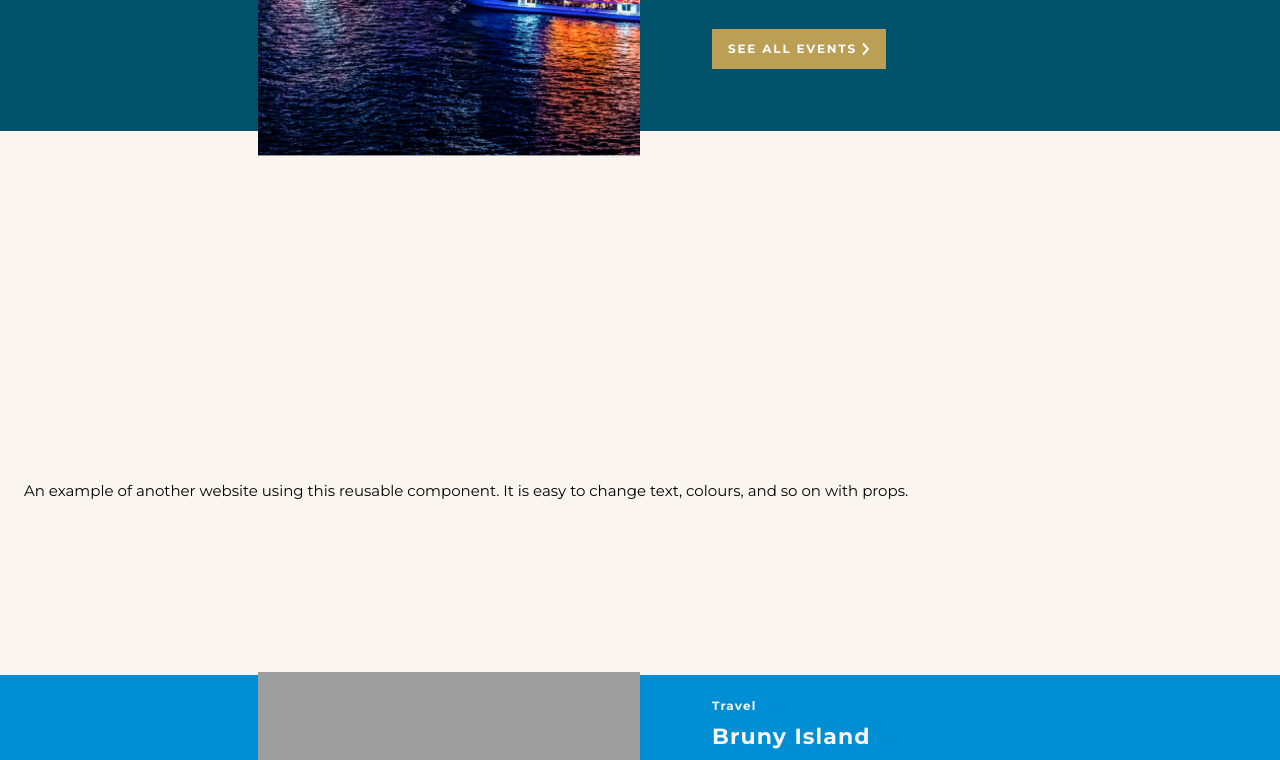
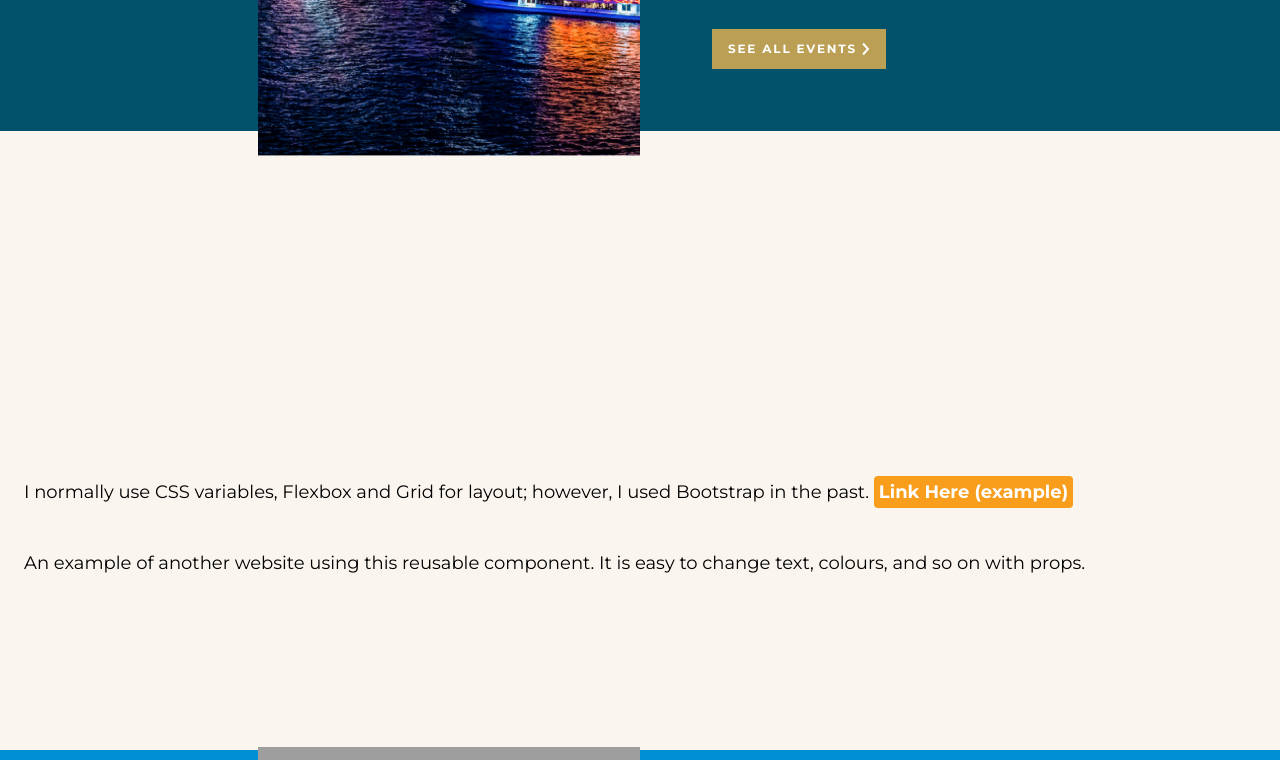
Before and after one commit to sealink/frontend-developer-candidate-test, a React app: page / in a window 1280 px wide. Shown: the part 511-1271 px from the top of the page. Built offline with nearby package versions, Linux system fonts and the light colour scheme; grey boxes are pictures that could not be loaded.

Commit message:
added see all button function

```diff
--- a/src/App.js
+++ b/src/App.js
@@ -10,8 +10,33 @@ const App = () => {
   return (
     <>
       <Info data={events} />
+
+      {/* The code below is just examples and comments. This is not for the code test */}
       <div>
-        <p style={{ padding: '200px var(--baseSpace) var(--baseSpace)' }}>
+        <p
+          style={{
+            padding: '200px var(--baseSpace) var(--baseSpace)',
+            fontSize: '18px',
+          }}
+        >
+          I normally use CSS variables, Flexbox and Grid for layout; however, I
+          used Bootstrap in the past.&nbsp;
+          <a
+            href='https://www.shankaramassageandyoga.com.au/index.html'
+            target='_blank'
+            rel='noopener noreferrer'
+            style={{
+              background: '#f99d1c',
+              color: 'white',
+              padding: '5px',
+              fontWeight: 'bold',
+              borderRadius: '4px',
+            }}
+          >
+            Link Here (example)
+          </a>
+        </p>
+        <p style={{ padding: 'var(--baseSpace)', fontSize: '18px' }}>
           An example of another website using this reusable component. It is
           easy to change text, colours, and so on with props.
         </p>
--- a/src/components/Info.js
+++ b/src/components/Info.js
@@ -23,6 +23,7 @@ const Info = ({
   buttonHoverBackgroundColor = '',
   buttonLink = '#',
 }) => {
+  const [limitItemNumber, setLimitItemNumber] = useState(limit);
   const [activeId, setActiveId] = useState('');
 
   const handleToggle = (id) => {
@@ -30,7 +31,7 @@ const Info = ({
   };
 
   const imageItems = data?.map((item, index) => {
-    while (index < limit) {
+    while (index < limitItemNumber) {
       return (
         <Fragment key={item.id}>
           <img
@@ -52,7 +53,7 @@ const Info = ({
       backgroundColor={backgroundColor}
       infoContainerMaxHeight={infoContainerMaxHeight}
       titleTextColor={titleTextColor}
-      limit={limit}
+      limitItemNumber={limitItemNumber}
     >
       <div className='info-top-title'>
         <h2>{title}</h2>
@@ -70,7 +71,7 @@ const Info = ({
               activeId={activeId}
               onToggle={handleToggle}
               data={data}
-              limit={limit}
+              limitItemNumber={limitItemNumber}
               textColor={accordionTextColor}
               linkColor={accordionLinkColor}
               linkHoverColor={accordionLinkHoverColor}
@@ -84,7 +85,7 @@ const Info = ({
               borderRadius={buttonBorderRadius}
               boxShadow={buttonBoxShadow}
               hoverBackgroundColor={buttonHoverBackgroundColor}
-              onClick={() => (window.location.href = `${buttonLink}`)}
+              onClick={() => setLimitItemNumber(data.length)}
             >
               {buttonText}
               &nbsp;
@@ -105,9 +106,9 @@ const InfoWrapper = styled.section`
   --infoTitleTextColor: ${(props) => props.titleTextColor};
 
   --infoAccordionPaddingTopMultiplierMediaXl: ${(props) =>
-    props.limit > 3 ? 1 : 2};
+    props.limitItemNumber > 3 ? 1 : 2};
   --infoAccordionPaddingTopMultiplierMediaXxl: ${(props) =>
-    props.limit > 3 ? 1 : 3};
+    props.limitItemNumber > 3 ? 1 : 3};
 
   margin-bottom: 120px;
 
--- a/src/data/sealink.json
+++ b/src/data/sealink.json
@@ -43,5 +43,50 @@
     "linkTitle": "VISIT",
     "link": "#",
     "image": "https://assets.sealink.com.au/images/SeaLink-Rottnest-Island-Ferry_210806_112652.jpg"
+  },
+  {
+    "id": "bruny-island2",
+    "smallTitle": "Travel",
+    "title": "Bruny Island2",
+    "content": "SeaLink operates the ferry service from Kettering to Roberts Point on Bruny Island. Our ferry services offers over 20 departures to the island per day during summer and is a 15-20 minute ferry crossing.",
+    "linkTitle": "VISIT",
+    "link": "#",
+    "image": "https://s3-ap-southeast-2.amazonaws.com/uploads.sealinkbrunyisland.com.au/images/_medium/IMG_1331.jpg"
+  },
+  {
+    "id": "kangaroo-island2",
+    "smallTitle": "Travel",
+    "title": "Kangaroo Island2",
+    "content": "SeaLink Kangaroo Island has connected the South Australian mainland to Kangaroo Island since 1989. Travelling between Cape Jervis and Penneshaw up to 12 times a day, SeaLink KI also offers a range of coach tours, travel packages, self-drive packages and more so you can get the most out of your time on the Island.",
+    "linkTitle": "VISIT",
+    "link": "#",
+    "image": "https://s3-ap-southeast-2.amazonaws.com/sealink-cms-assets/assets/page-asset/2135/sealink-ferry-kangaroo-island-1200x500.jpg"
+  },
+  {
+    "id": "northern-territory2",
+    "smallTitle": "Travel",
+    "title": "Northern Territory2",
+    "content": "SeaLink Northern Territory provides the quickest link between Darwin, Mandorah and the Tiwi Islands. With up to 14 daily return services to Mandorah and three times a week to the Tiwi Islands, we will connect you to some of the Top End’s best experiences.",
+    "linkTitle": "VISIT",
+    "link": "#",
+    "image": "https://cdn.sealinknt.com.au/images/_medium/Tommy.jpg"
+  },
+  {
+    "id": "queensland2",
+    "smallTitle": "Travel",
+    "title": "Queensland2",
+    "content": "SeaLink Queensland provides the quickest link between Townsville and Magnetic Island. Conducting up to 18 daily return services to Magnetic Island, we will have you in paradise in only 20 minutes. SeaLink Queensland also operates a service to Palm Island 5 times per week for the Indigenous community.",
+    "linkTitle": "VISIT",
+    "link": "#",
+    "image": "https://cdn.sealinkqld.com.au/images/Vessels/_medium/CoolgariePalmAerial-3.jpg"
+  },
+  {
+    "id": "rottnest2",
+    "smallTitle": "Travel",
+    "title": "Rottnest2",
+    "content": "SeaLink Rottnest Island is Perth’s newest passenger ferry service to Rotto. Departing from Fremantle, with up to 6 runs per day on our state-of-the-art catamarans, we provide the smoothest connection to enjoy the Island.",
+    "linkTitle": "VISIT",
+    "link": "#",
+    "image": "https://assets.sealink.com.au/images/SeaLink-Rottnest-Island-Ferry_210806_112652.jpg"
   }
 ]
--- a/src/elements/Accordion.js
+++ b/src/elements/Accordion.js
@@ -5,7 +5,7 @@ const Accordion = ({
   activeId,
   onToggle,
   data,
-  limit = 3,
+  limitItemNumber = 3,
   textColor = 'white',
   linkColor = 'var(--gold-300)',
   linkHoverColor = '',
@@ -14,13 +14,13 @@ const Accordion = ({
   const contentEl = useRef('');
 
   const accordionItems = data?.map((item, index) => {
-    while (index < limit) {
+    while (index < limitItemNumber) {
       return (
         <Fragment key={item.id}>
           <button type='button' onClick={() => onToggle(item.id)}>
             <p className='p2 bold'>{item.smallTitle}</p>
             <h2
-              className={`h3-montserrat ${
+              className={`h2-montserrat ${
                 (index === 0 && !activeId) || activeId === item.id ? 'bold' : ''
               }`}
             >
--- a/src/scss/components/_typography.scss
+++ b/src/scss/components/_typography.scss
@@ -62,7 +62,7 @@ button {
   letter-spacing: 0.15em;
 }
 
-.h3-montserrat {
+.h2-montserrat {
   @include font($montserrat-400);
   font-size: calculateRem(22px);
   line-height: 0.9;
```
